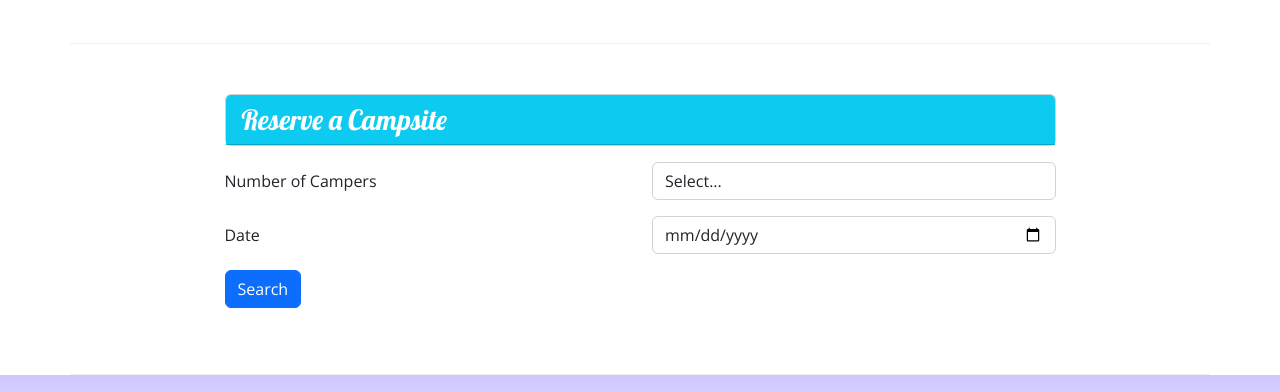
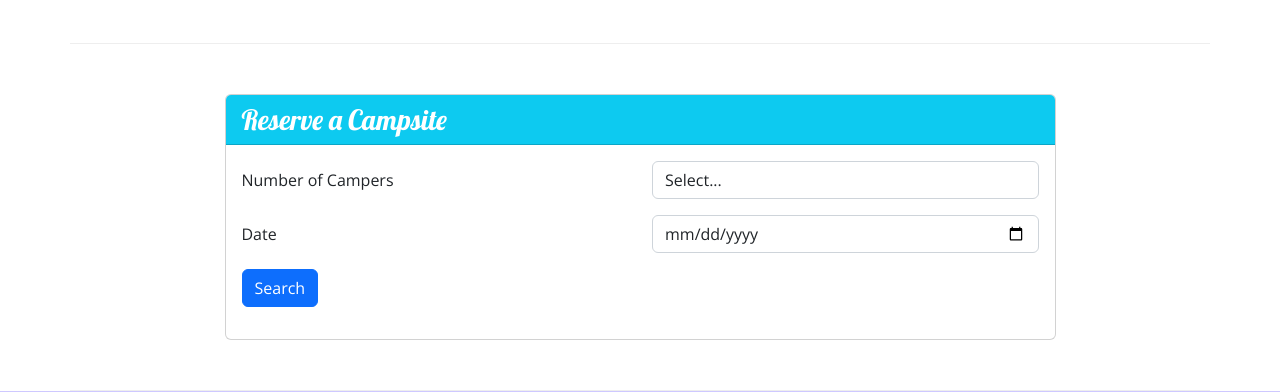
Before and after one commit to JoFo2go/nucampsite, a plain HTML site: page index.html in a window 1280 px wide. Shown: the part 783-1175 px from the top of the page. Drawn offline with nearby package versions, Linux system fonts and the light colour scheme.

Commit message:
fixed card border

```diff
--- a/index.html
+++ b/index.html
@@ -101,10 +101,9 @@
             <div class="col-sm-9 mx-auto">
                 <div class="card">
                     <h3 class="card-header bg-info text-white">Reserve a Campsite</h3>
-                </div>
                     <div class="card-body">
                         <form id="reserveForm">
-                        <div class="row my-3">
+                            <div class="row mb-3">
                                 <label for="campers" class="col-sm-6 col-form-label">Number of Campers</label>
                                 <div class="col-sm-6">
                                     <select class="form-control" required name="campers" id="campers">
@@ -121,7 +120,7 @@
                             <div class="row mb-3">
                                 <label for="date" class="col-sm-6 col-form-label">Date</label>
                                 <div class="col-sm-6">
-                                <input class="form-control" type="date" id="date" name="date"  />
+                                    <input class="form-control" type="date" id="date" name="date" />
                                 </div>
                             </div>
                             <div class="row mb-3">
@@ -130,6 +129,7 @@
                                 </div>
                             </div>
                         </form>
+                    </div>
                 </div>
             </div>
         </section>
```
Lines whose indentation alone changed are shown as unchanged.
